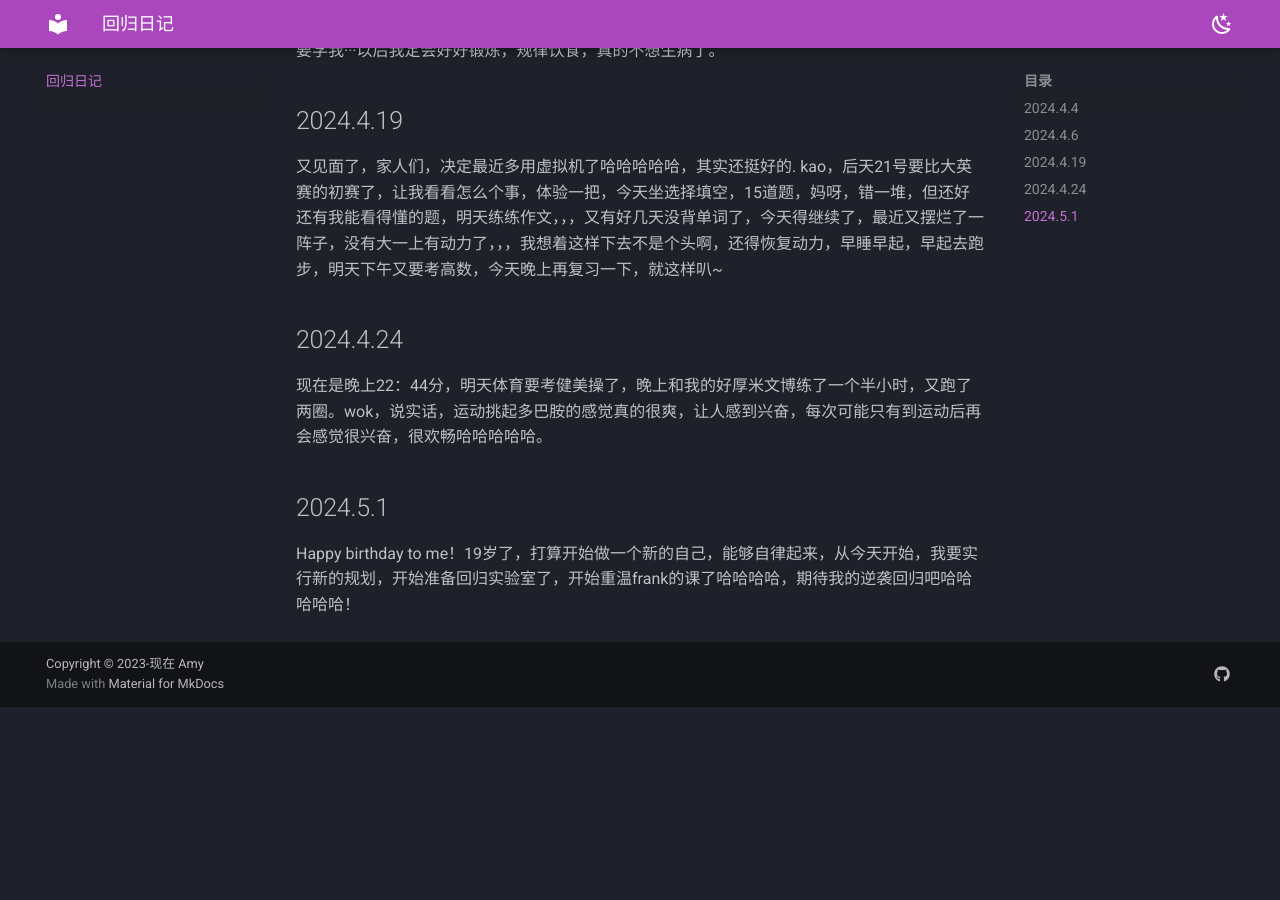
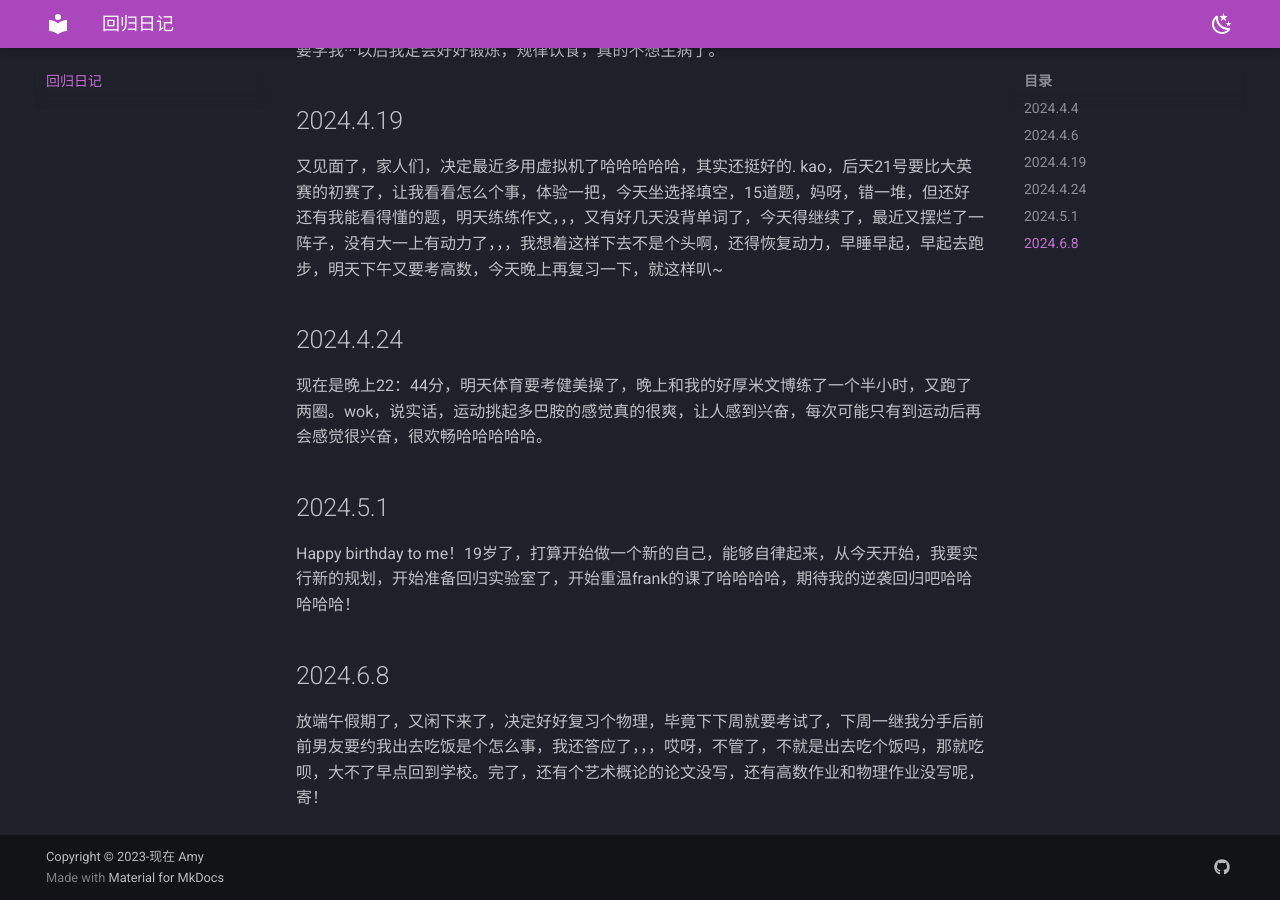
Before and after one commit to AmyWang5/Amyhhh-blog, an MkDocs documentation site: the page built from docs/AMY4/comback.md, in a window 1280 px wide and 900 px high, scrolled down 588 px. Built offline with MkDocs 1.6.1 and Material for MkDocs 9.7.7, drawn with Linux system fonts in a browser that asks for light colours; before the commit the page ends 1295 px from its top, so only the background shows below that.

Commit message:
2024-06-08_21:58:00 update

```diff
--- a/docs/AMY4/comback.md
+++ b/docs/AMY4/comback.md
@@ -19,3 +19,7 @@ emmm，我退出社团很久了说实话，突然有点怀念之前待在实验
 ## 2024.5.1
 
 Happy birthday to me！19岁了，打算开始做一个新的自己，能够自律起来，从今天开始，我要实行新的规划，开始准备回归实验室了，开始重温frank的课了哈哈哈哈，期待我的逆袭回归吧哈哈哈哈哈！
+
+## 2024.6.8
+
+放端午假期了，又闲下来了，决定好好复习个物理，毕竟下下周就要考试了，下周一继我分手后前前男友要约我出去吃饭是个怎么事，我还答应了，，，哎呀，不管了，不就是出去吃个饭吗，那就吃呗，大不了早点回到学校。完了，还有个艺术概论的论文没写，还有高数作业和物理作业没写呢，寄！
```
